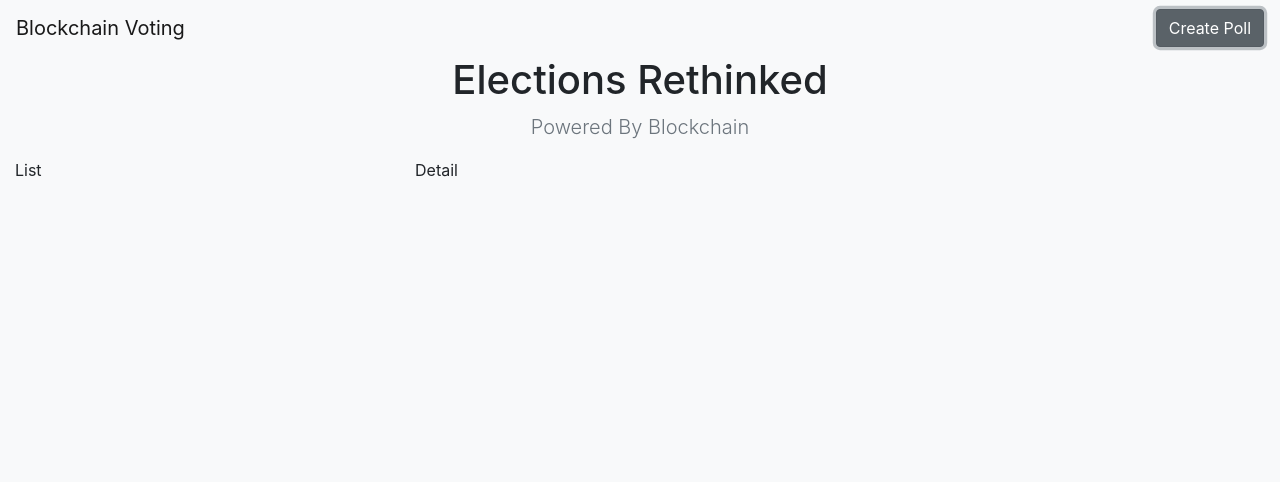
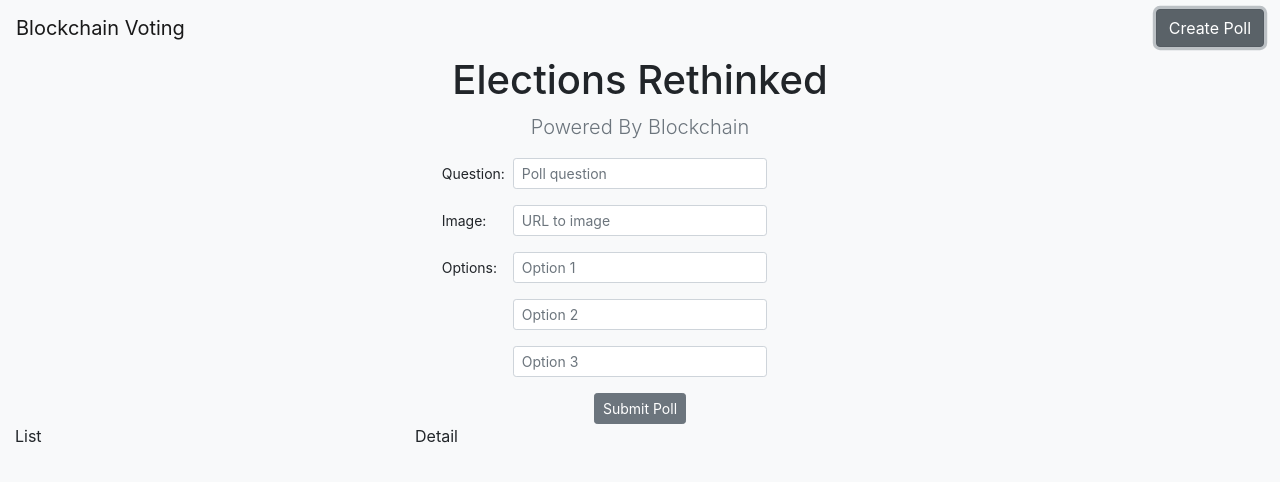
Before and after one commit to JeeBoomBoi/Blockchain-enabled-Voting, an Angular app: page / in a window 1280 px wide. Both pictures are taken after a click on the button "Create Poll". Shown: the top 482 px of the page. Built offline with nearby package versions, Linux system fonts and the light colour scheme.

Commit message:
Pollcreate logic

```diff
--- a/src/app/app.component.html
+++ b/src/app/app.component.html
@@ -1,6 +1,6 @@
 <nav class="navbar navbar-light bg-light">
   <a href="#" class="navbar-brand mr-auto">Blockchain Voting</a>
-  <button type="button" class="btn btn-secondary">Create Poll</button>
+  <button type="button" class="btn btn-secondary" (click)="showForm = !showForm">Create Poll</button>
 </nav>
 
 <section class="jumpotron bg-light text-center">
@@ -10,6 +10,8 @@
   </p>
 </section>
 
+ <app-poll-create *ngIf="showForm"></app-poll-create>
+
 <div class="d-flex">
   <div class="container poll-list">
     List
--- a/src/app/app.module.ts
+++ b/src/app/app.module.ts
@@ -3,6 +3,7 @@ import { NgModule } from '@angular/core';
 
 import { AppComponent } from './app.component';
 import { PollCreateComponent } from './poll-create/poll-create.component';
+import { FormsModule, ReactiveFormsModule } from '@angular/forms';
 
 @NgModule({
   declarations: [
@@ -10,7 +11,9 @@ import { PollCreateComponent } from './poll-create/poll-create.component';
     PollCreateComponent
   ],
   imports: [
-    BrowserModule
+    BrowserModule,
+    FormsModule,
+    ReactiveFormsModule
   ],
   providers: [],
   bootstrap: [AppComponent]
--- a/src/app/poll-create/poll-create.component.html
+++ b/src/app/poll-create/poll-create.component.html
@@ -1 +1,68 @@
-<p>poll-create works!</p>
+<form [formGroup]="pollForm" (ngSubmit)="submitForm()" class="container col-sm-4">
+  <div class="form-group row">
+    <label class="col-sm-2 col-form-label col-form-label-sm">
+      Question:
+    </label>
+  <div class="col-sm-8">
+    <input
+      formControlName="question"
+      type="text"
+      class="form-control form-control-sm"
+      placeholder="Poll question"
+    /></div>
+  </div>
+
+  <div class="form-group row">
+    <label class="col-sm-2 col-form-label col-form-label-sm">
+      Image:
+    </label>
+  <div class="col-sm-8">
+    <input
+      formControlName="img"
+      type="text"
+      class="form-control form-control-sm"
+      placeholder="URL to image"
+    /></div>
+  </div>
+
+  <div class="form-group row">
+    <label class="col-sm-2 col-form-label col-form-label-sm">
+      Options:
+    </label>
+  <div class="col-sm-8">
+    <input
+      formControlName="op1"
+      type="text"
+      class="form-control form-control-sm"
+      placeholder="Option 1"
+    /></div>
+  </div>
+
+  <div class="form-group row">
+    <label class="col-sm-2 col-form-label col-form-label-sm">
+    </label>
+  <div class="col-sm-8">
+    <input
+      formControlName="op2"
+      type="text"
+      class="form-control form-control-sm"
+      placeholder="Option 2"
+    /></div>
+  </div>
+
+  <div class="form-group row">
+    <label class="col-sm-2 col-formI'm sorry for asking d-label col-form-label-sm">
+    </label>
+  <div class="col-sm-8">
+    <input
+      formControlName="op3"
+      type="text"
+      class="form-control form-control-sm"
+      placeholder="Option 3"
+    /></div>
+  </div>
+
+  <div class="d-flex justify-content-center">
+    <button type="submit" class="btn btn-sm btn-secondary">Submit Poll</button>
+  </div>
+</form>
--- a/src/app/poll-create/poll-create.component.ts
+++ b/src/app/poll-create/poll-create.component.ts
@@ -1,15 +1,26 @@
 import { Component, OnInit } from '@angular/core';
+import { FormBuilder, FormGroup, Validators } from '@angular/forms';
+
 
 @Component({
   selector: 'app-poll-create',
   templateUrl: './poll-create.component.html',
   styleUrls: ['./poll-create.component.scss']
 })
-export class PollCreateComponent implements OnInit {
-
-  constructor() { }
-
-  ngOnInit(): void {
+export class PollCreateComponent {
+  pollForm: FormGroup;
+  constructor(private fb:FormBuilder) {
+    this.pollForm = this.fb.group({
+      question: this.fb.control('', [Validators.required]),
+      img: this.fb.control(''),
+      op1: this.fb.control(''),
+      op2: this.fb.control(''),
+      op3: this.fb.control(''),
+    })
   }
 
+
+  submitForm() {
+    console.log(this.pollForm.value)
+  }
 }
```
Also changed, not shown: 1 other file (tests, documents, lock files or other folders).
